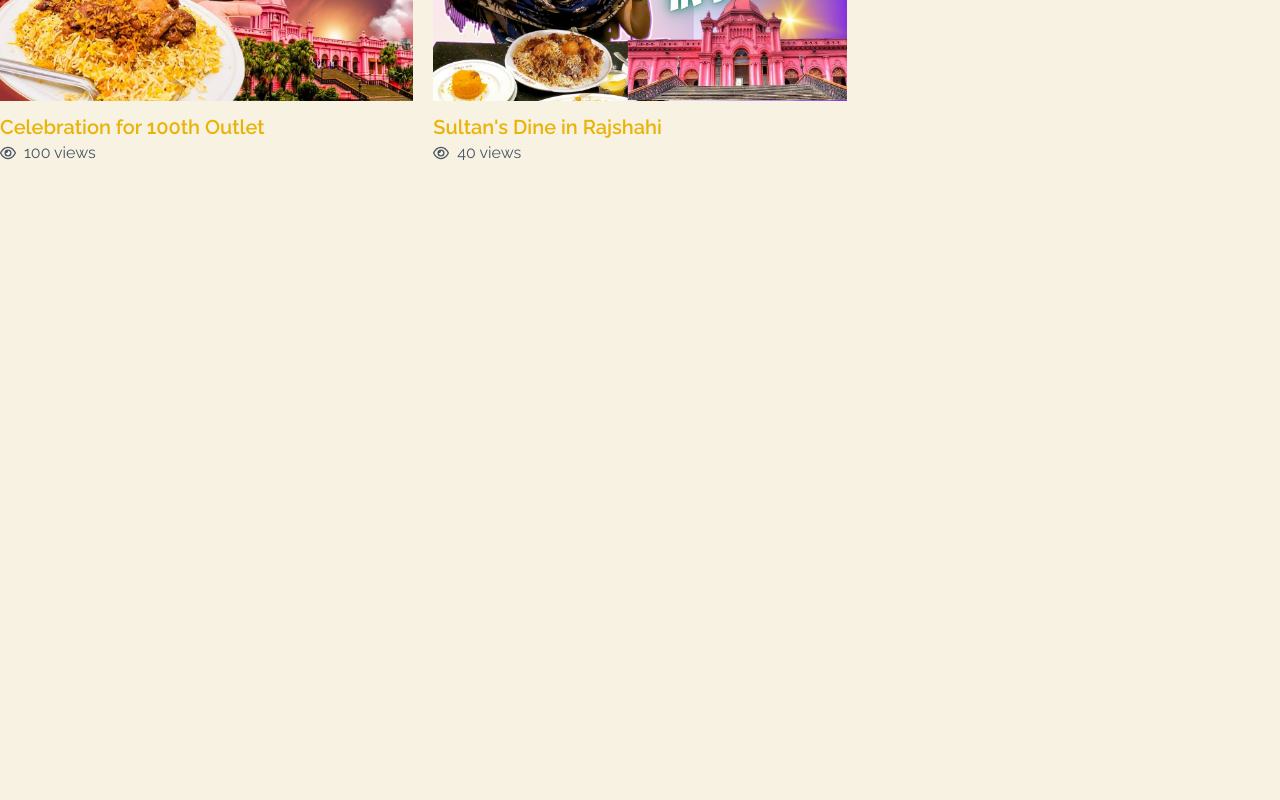
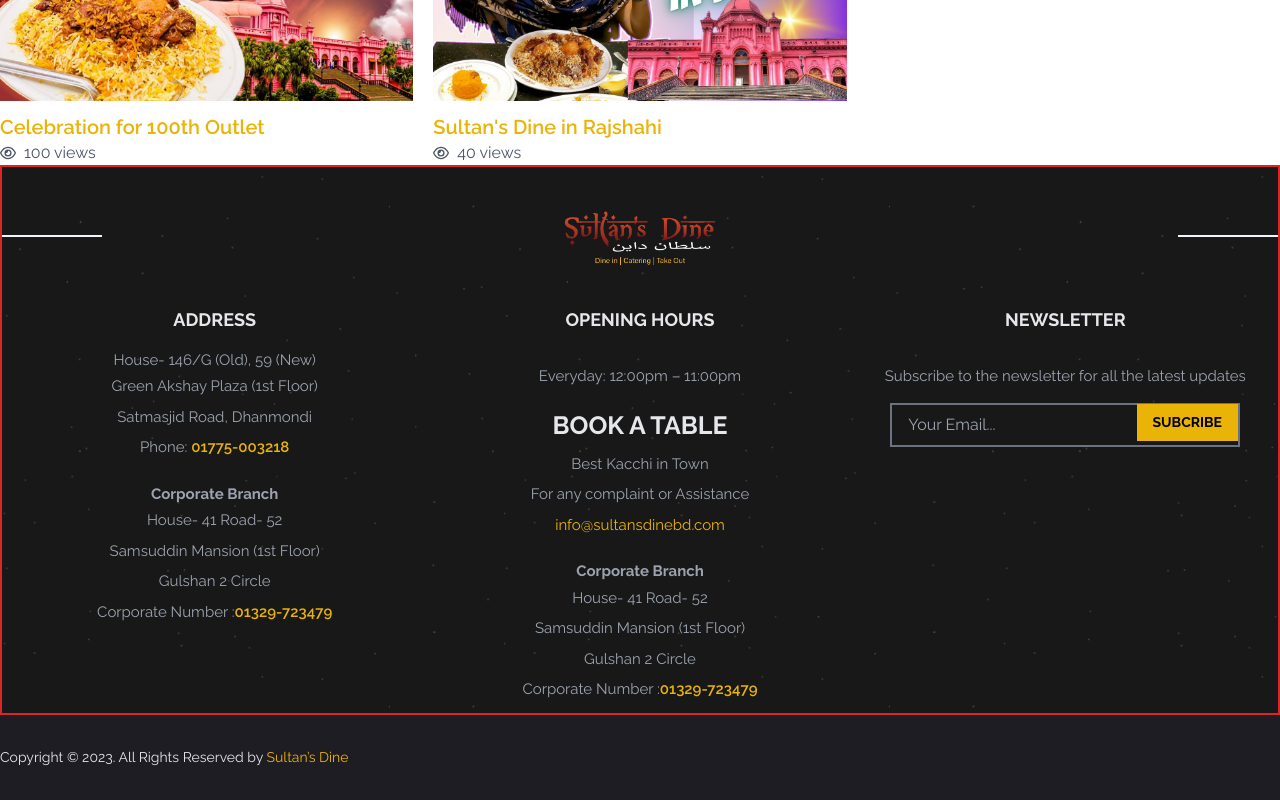
Before and after one commit to ahamedasif07/project-sultan-dine, a React (Vite) app: page / in a window 1280 px wide. Shown: the part 3225-4025 px from the top of the page. Before the commit the page ends 3390 px from the top, so only its background shows below. Built offline with nearby package versions, Linux system fonts and the light colour scheme.

Commit message:
footer done

```diff
--- a/src/Components/HomeComponents/BlogReview.jsx
+++ b/src/Components/HomeComponents/BlogReview.jsx
@@ -45,12 +45,12 @@ const BlogReview = () => {
     },
   ];
   return (
-    <div className="md:container mx-auto">
+    <div className="md:container mx-auto overflow-hidden">
       <h2 className="text-4xl font-bold text-red-900 pt-5  ">Latest Posts</h2>
       <p className="font-semibold text-[14px] my-3">
         {letestPosts.length} video found
       </p>
-      <div className="grid md:grid-cols-3 grid-cols-1 gap-5">
+      <div data-aos="fade-up" className="grid md:grid-cols-3 grid-cols-1 gap-5">
         {letestPosts.map((post, idx) => (
           <div key={idx}>
             <a href={post.videoLink}>
--- a/src/Components/HomeComponents/LatestUpdated.jsx
+++ b/src/Components/HomeComponents/LatestUpdated.jsx
@@ -1,7 +1,8 @@
-import React from "react";
+import React, { useEffect } from "react";
 import letstUpdated1 from "../../assets/images/sultan-dine-home/opaninng1.webp";
 import letstUpdated2 from "../../assets/images/sultan-dine-home/opaning2.webp";
 import letstUpdated3 from "../../assets/images/sultan-dine-home/opaning3.webp";
+import AOS from "aos";
 
 const LatestUpdated = () => {
   const letestPosts = [
@@ -36,13 +37,22 @@ const LatestUpdated = () => {
       image: letstUpdated3, // Replace with the actual path to your image
     },
   ];
+  useEffect(() => {
+    AOS.init({
+      duration: 1000,
+      offset: 100,
+      easing: "ease-in-out",
+      delay: 100,
+    });
+  }, []);
 
   return (
-    <div className="md:container mx-auto">
+    <div className="md:container mx-auto overflow-hidden">
       <h2 className="text-4xl font-bold text-red-900 py-5 ">Latest updated</h2>
       <div className="grid md:grid-cols-3 grid-cols-1 gap-6">
         {letestPosts.map((posts, index) => (
           <div
+            data-aos="fade-up"
             key={index}
             className="rounded-md bg-white border-2  border-gray-200 flex flex-col"
           >
--- /dev/null
+++ b/src/Footer.jsx
@@ -0,0 +1,152 @@
+import foterImg from "./assets/images/sultan-dine-home/shape_dot.png.webp";
+import sultanLogo from "./assets/images/sultan-dine-home/Sultans-Diner-main-logo.png.webp";
+const Footer = () => {
+  return (
+    <div>
+      <div
+        className="border-2 md:h-[550px]  pt-6 border-red-600"
+        style={{
+          backgroundImage: `url(${foterImg})`, // Correct syntax for backgroundImage
+          backgroundSize: "",
+          backgroundRepeat: "repeat",
+          backgroundPosition: "center",
+
+          width: "100%",
+          backgroundColor: "#181818",
+        }}
+      >
+        <div className="flex items-center justify-between group ">
+          <p className="h-[2px] w-[100px] bg-slate-100 group-hover:w-full transition-all duration-300 ease-in-out "></p>
+          <img className="w-[180px] " src={sultanLogo} alt="" />
+          <p className="h-[2px] w-[100px] bg-slate-100 group-hover:w-full transition-all duration-300 ease-in-out "></p>
+        </div>
+
+        <div className="grid py-6  md:grid-cols-3 md:container mx-auto grid-cols-1">
+          {/* footer infos */}
+          <div>
+            <h1 className="uppercase text-[18px] font-bold text-gray-200 text-center">
+              Address
+            </h1>
+            <div className="text-center pt-4">
+              <p className="text-[15px] text-gray-400">
+                House- 146/G (Old), 59 (New)
+              </p>
+              <p className="text-[15px] py-1 text-gray-400">
+                Green Akshay Plaza (1st Floor)
+              </p>
+              <p className="text-[15px] py-1 text-gray-400">
+                Satmasjid Road, Dhanmondi
+              </p>
+              <p className="text-[15px] py-1 text-gray-400">
+                Phone:{" "}
+                <span className="text-yellow-500 font-semibold">
+                  01775-003218
+                </span>{" "}
+              </p>
+
+              {/* dowen part */}
+              <p className="text-[15px] text-gray-400 font-bold pt-5">
+                {" "}
+                Corporate Branch
+              </p>
+              <p className="text-[15px] py-1 text-gray-400">
+                {" "}
+                House- 41 Road- 52
+              </p>
+              <p className="text-[15px] py-1 text-gray-400">
+                Samsuddin Mansion (1st Floor)
+              </p>
+              <p className="text-[15px] py-1 text-gray-400">
+                {" "}
+                Gulshan 2 Circle
+              </p>
+              <p className="text-[15px] py-1 text-gray-400">
+                Corporate Number :
+                <span className="text-yellow-500 font-semibold">
+                  01329-723479
+                </span>
+              </p>
+            </div>
+          </div>
+
+          {/* part two */}
+          <div>
+            <h1 className="uppercase text-[18px] font-bold text-gray-200 text-center">
+              Opening hours
+            </h1>
+            <div className="text-center pt-4">
+              <p className="text-[15px] py-4 text-gray-400">
+                Everyday: 12:00pm – 11:00pm
+              </p>
+              <p className="text-[25px] py-1 text-gray-200 uppercase font-bold">
+                Book a table
+              </p>
+              <p className="text-[15px] py-1 text-gray-400">
+                Best Kacchi in Town
+              </p>
+              <p className="text-[15px] py-1 text-gray-400">
+                For any complaint or Assistance
+              </p>
+              <p className="text-[15px] py-1 text-yellow-500">
+                info@sultansdinebd.com
+              </p>
+
+              {/* dowen part */}
+              <p className="text-[15px] text-gray-400 font-bold pt-5">
+                Corporate Branch
+              </p>
+              <p className="text-[15px] py-1 text-gray-400">
+                House- 41 Road- 52
+              </p>
+              <p className="text-[15px] py-1 text-gray-400">
+                Samsuddin Mansion (1st Floor)
+              </p>
+              <p className="text-[15px] py-1 text-gray-400">
+                {" "}
+                Gulshan 2 Circle
+              </p>
+              <p className="text-[15px] py-1 text-gray-400">
+                Corporate Number :
+                <span className="text-yellow-500 font-semibold">
+                  01329-723479
+                </span>
+              </p>
+            </div>
+          </div>
+          {/* part 3 */}
+          <div className="">
+            <h1 className="uppercase text-[18px] font-bold text-gray-200 text-center">
+              newsletter
+            </h1>
+            <div className="text-center pt-4">
+              <p className="text-[15px] py-4 text-gray-400">
+                Subscribe to the newsletter for all the latest updates
+              </p>
+              <div className="relative">
+                <input
+                  className="py-2 md:w-[350px] px-4 bg-[#181818] border-2 border-gray-500"
+                  type="email"
+                  placeholder="Your Email..."
+                />
+                <button className="uppercase text-[14px] font-bold absolute md:right-10 top-[1px] py-2 px-4 right-8 bg-yellow-500">
+                  Subcribe
+                </button>
+              </div>
+            </div>
+          </div>
+        </div>
+      </div>
+      <div className=" py-8 bg-[#1E1D23]">
+        <div className="container mx-auto">
+          <h2 className="text-gray-200 text-[14px]">
+            {" "}
+            Copyright © 2023. All Rights Reserved by{" "}
+            <span className="text-yellow-500">Sultan’s Dine</span>
+          </h2>
+        </div>
+      </div>
+    </div>
+  );
+};
+
+export default Footer;
--- a/src/LayOut.jsx
+++ b/src/LayOut.jsx
@@ -1,12 +1,14 @@
 import React from "react";
 import NavBar from "./NavBar";
 import { Outlet } from "react-router";
+import Footer from "./Footer";
 
 const LayOut = () => {
   return (
     <div>
       <NavBar></NavBar>
       <Outlet></Outlet>
+      <Footer></Footer>
     </div>
   );
 };
--- a/src/index.css
+++ b/src/index.css
@@ -6,7 +6,6 @@
 
 body {
   font-family: "Raleway", sans-serif;
-  background: #f7f2e2;
 }
 @import "~slick-carousel/slick/slick.css";
 @import "~slick-carousel/slick/slick-theme.css";
```
